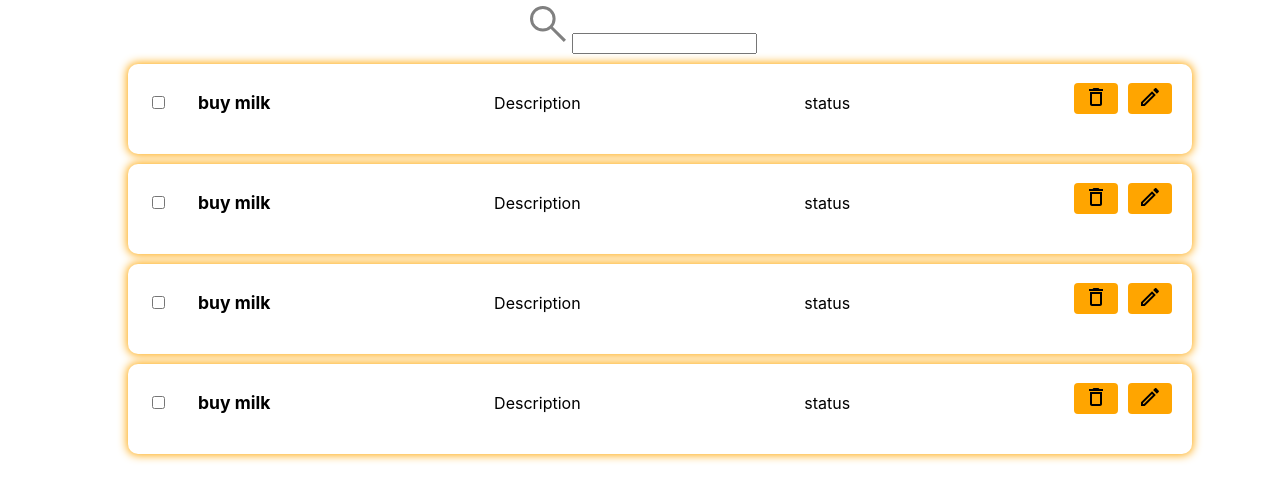
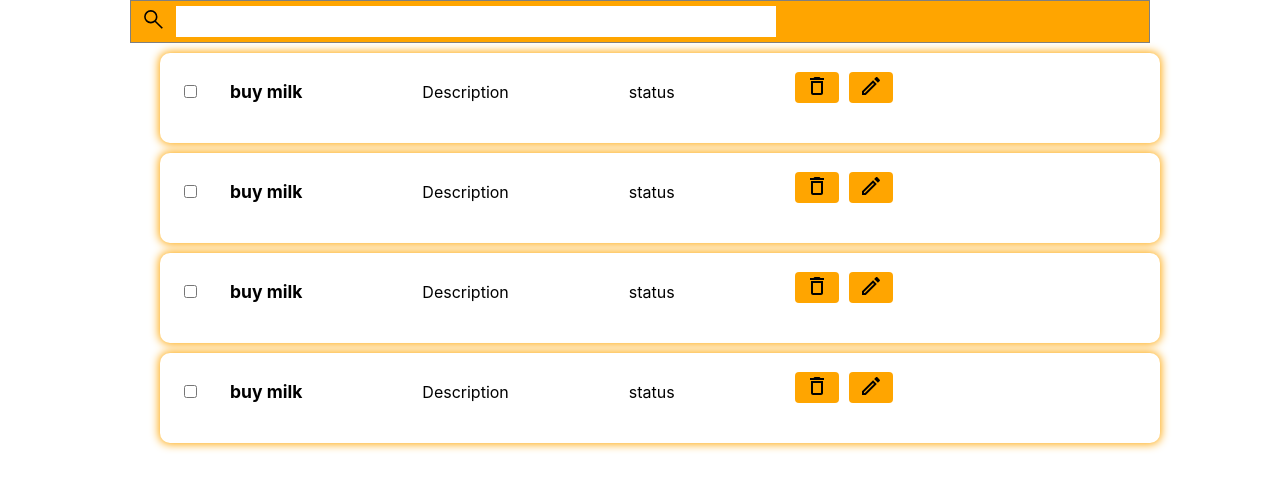
Before and after one commit to mahsaamini23/todoList, a React (Create React App) app: page / in a window 1280 px wide. Shown: the top 500 px of the page. Built offline with nearby package versions, Linux system fonts and the light colour scheme.

Commit message:
added style to search component

```diff
--- a/src/component/card/card.style.css
+++ b/src/component/card/card.style.css
@@ -1,13 +1,16 @@
 .container_card{
     margin:0 auto;
-    width:80%;
-
+    width:75%;
+    display:flex;
+    flex-direction: column;
+    justify-content: center;
 }
 
 .card{
     display:flex;
-    justify-content:space-between;
+    justify-content:flex-start;
     align-items: baseline;
+    gap:120px;
     width:100%;
     height:90px;
     /* border:1px solid orange; */
--- a/src/component/search/Search.jsx
+++ b/src/component/search/Search.jsx
@@ -1,12 +1,12 @@
 import React from "react";
-import { ReactComponent as SearchIcon} from "../../assets/svg/search_icon.svg";
+import searchIcon from "../../assets/svg/search_icon.svg";
 import "./search.style.css";
 
 const Search = () => {
     return(
         <div className="container_search">
             <div className="box_icon">
-                <SearchIcon/>
+                <img src={searchIcon} style={{width:"25px" , height:"25px"}}/>
             </div>
             <div>
                 <input type="search" className="search_input"/>
--- a/src/component/search/search.style.css
+++ b/src/component/search/search.style.css
@@ -1,6 +1,21 @@
 .container_search{
     display: flex;
     align-content: flex-start;
-    justify-content: center;
+    justify-content:flex-start;
     align-items: baseline;
+    border: 1px solid grey;
+    background-color: orange;
+    width:78%;
+    margin:0 auto;
+    gap:10px;
+    padding:5px 10px;
 }
+.search_input{
+    width:200px;
+    border: none;
+    background-color: white;
+    padding:8px 300px;
+}
+.box_icon{
+    align-self:center;
+}
```
Also changed, not shown: src/assets/svg/search_icon.svg.
